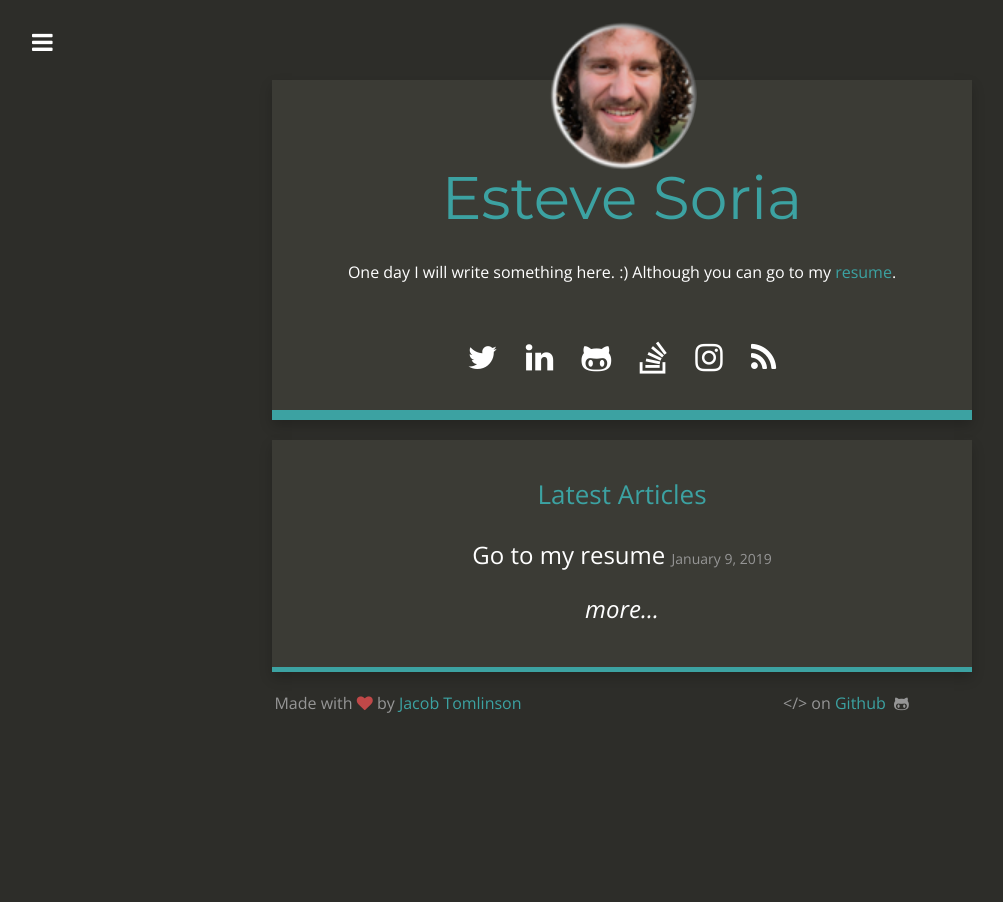
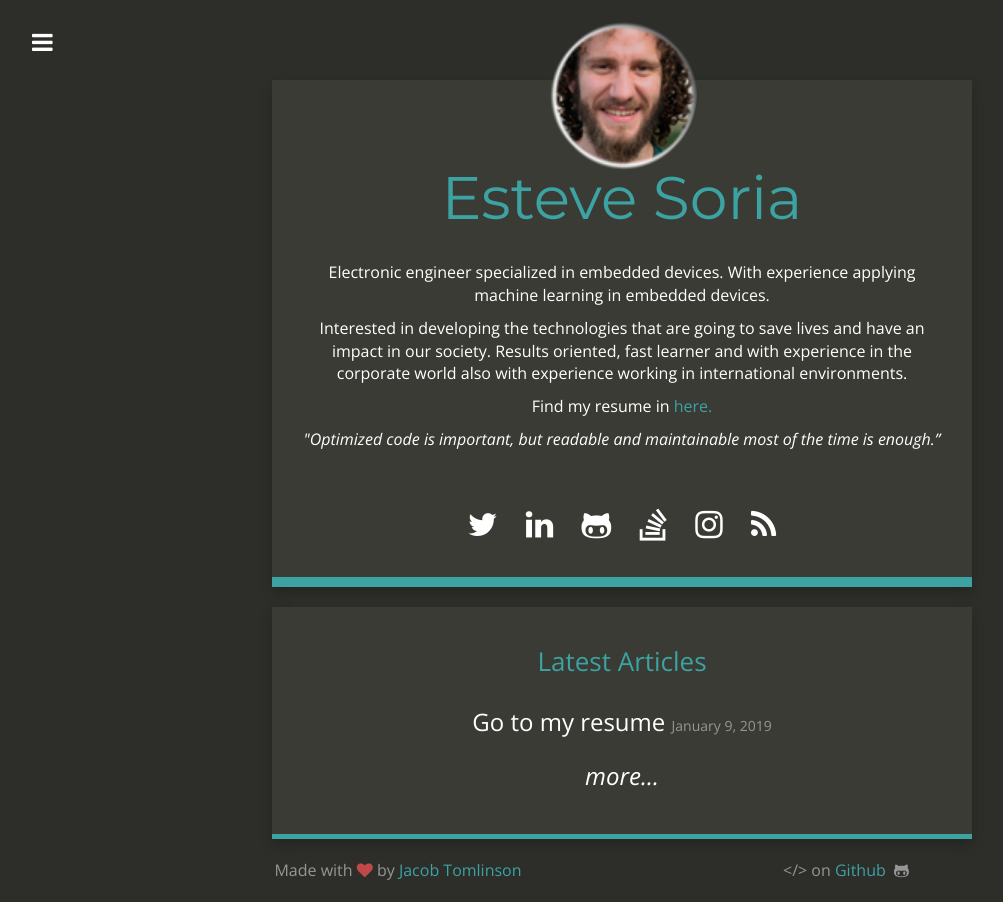
Before and after one commit to sorny92/sorny92.github.io, a Jekyll site: the page built from index.html, in a window 1280 px wide. Shown: the whole page, without its empty margins (18-1021 px from the left). Built offline with Jekyll 4.4.1, drawn with Linux system fonts in a browser that asks for light colours; nearby versions of some CDN libraries.

Commit message:
Description modified

```diff
--- a/index.html
+++ b/index.html
@@ -16,7 +16,12 @@ make-smaller-titles: true
             <h1 class="header author-header" itemprop="headline">{{ site.title }}</h1>
 
             <div class="author-text">
-                {{ site.title_description }}
+                <p>Electronic engineer specialized in embedded devices. With experience applying machine learning
+                in embedded devices. </p>
+                <p>Interested in developing the technologies that are going to save lives and have an impact in our society.
+                    Results oriented, fast learner and with experience in the corporate world also with experience working in international environments.</p>
+                <p>Find my resume in <a href="Esteve_Soria_Resume.pdf">here.</a></p>
+                <p><i>"Optimized code is important, but readable and maintainable most of the time is enough.”</i></p>
             </div>
 
             {% include social_links.html %}
```
